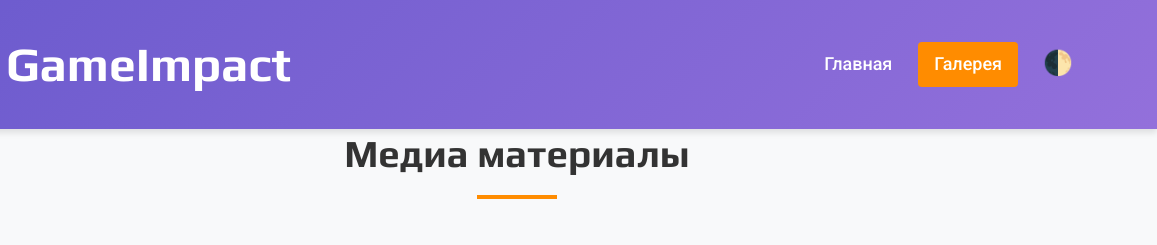
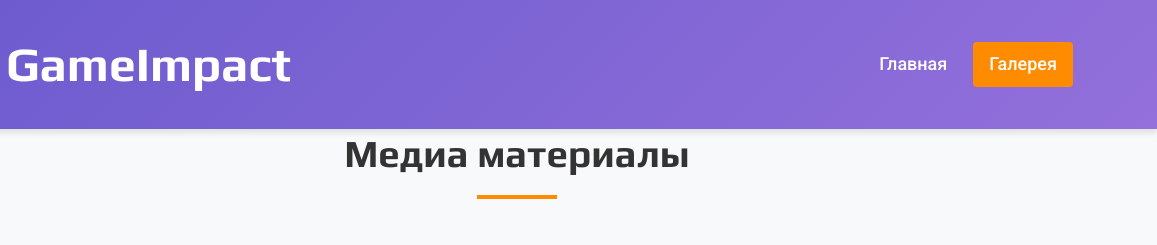
Before and after one commit to Penooret/GamesImpact, a plain HTML site: page gallery.html in a window 1280 px wide. Shown: the top 245 px of the page, 123-1280 px from the left. Drawn offline with Linux system fonts and the light colour scheme; grey boxes are pictures that could not be loaded.

Commit message:
Update gallery.html

```diff
--- a/gallery.html
+++ b/gallery.html
@@ -18,9 +18,6 @@
                 <ul>
                     <li><a href="index.html">Главная</a></li>
                     <li><a href="gallery.html" class="active">Галерея</a></li>
-                    <li>
-                         <button class="theme-switcher" id="themeSwitcher" aria-label="Переключить тему">🌓</button>
-                    </li>
                 </ul>
             </nav>
         </div>
```
